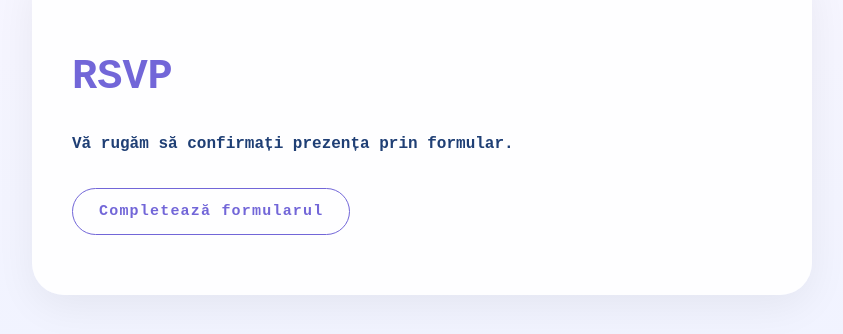
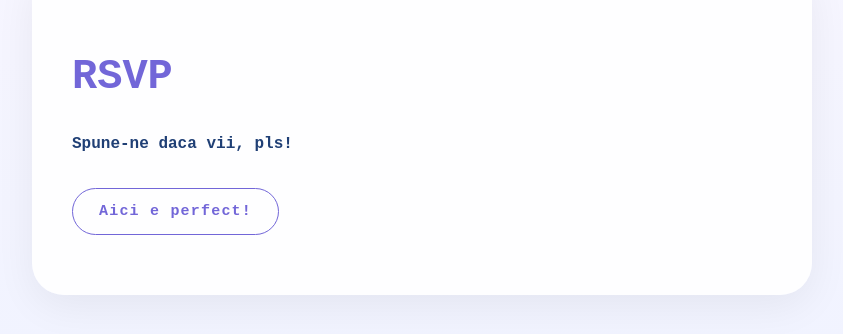
Before and after one commit to andreiana007/wed-invitation, a Next.js app: page /rsvp in a window 1280 px wide. Shown: the part 294-628 px from the top of the page, without its empty margins (218-1061 px from the left). Built offline with nearby package versions, Linux system fonts and the light colour scheme.

Commit message:
Update RSVP messages for clarity and tone

```diff
--- a/app/rsvp/page.js
+++ b/app/rsvp/page.js
@@ -41,7 +41,7 @@ export default function RSVP() {
             fontWeight: 600,
           }}
         >
-          Vă rugăm să confirmați prezența prin formular.
+          Spune-ne daca vii, pls!
         </div>
 
         <a
@@ -60,7 +60,7 @@ export default function RSVP() {
             letterSpacing: "0.08em",
           }}
         >
-          Completează formularul
+          Aici e perfect!
         </a>
       </div>
     </div>
```
